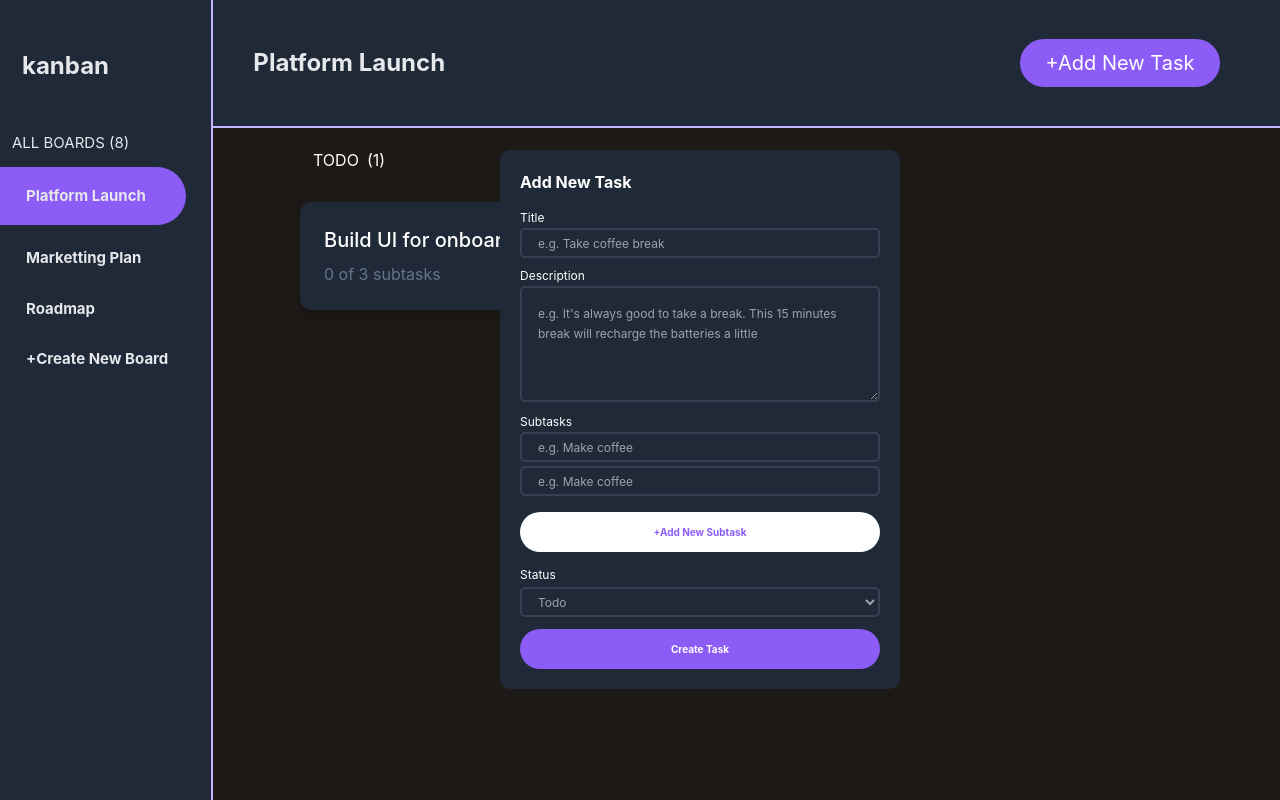
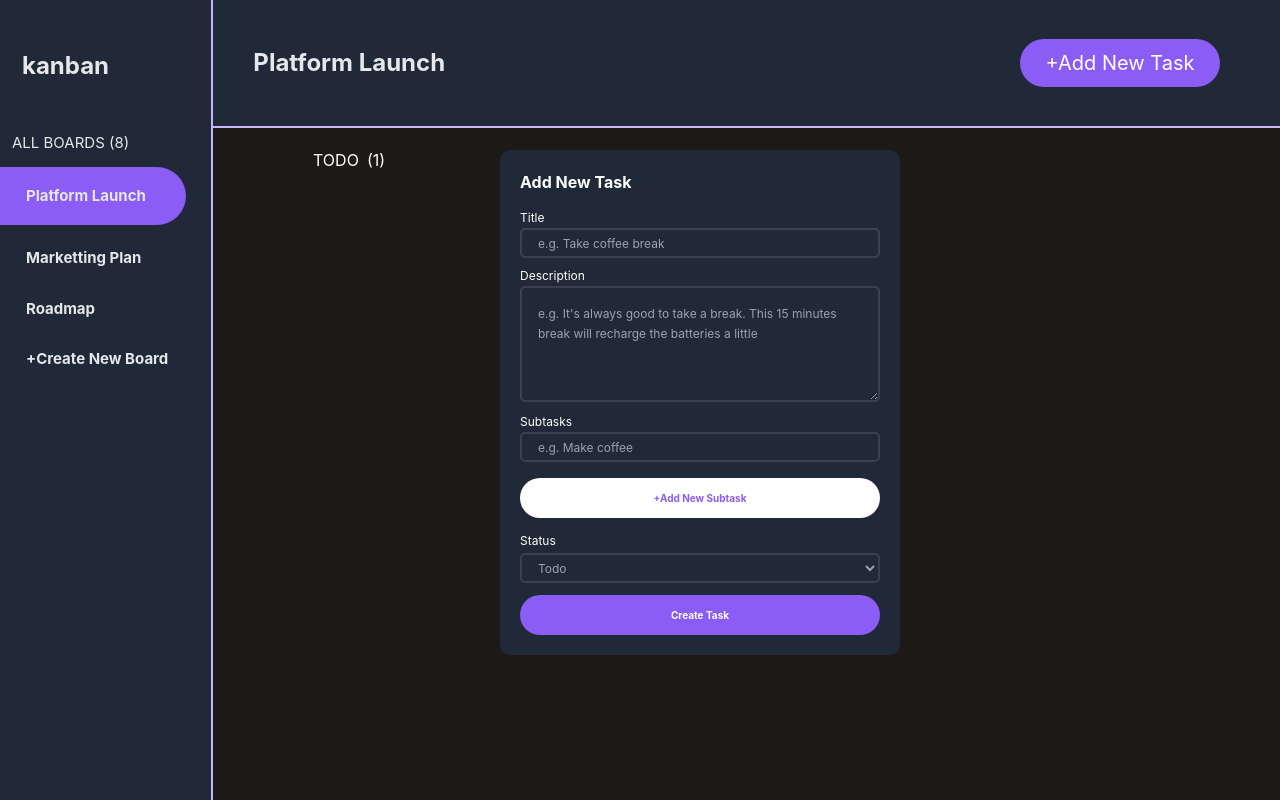
Before and after one commit to a1imansouri1/sedrehTask, a React (Create React App) app: page /platformlaunch in a window 1280 px wide. Both pictures are taken after a click on the button "+Add New Task". Built offline with nearby package versions, Linux system fonts and the light colour scheme.

Commit message:
dev branch a

```diff
--- a/src/Components/AddNewTask/AddNewTask.jsx
+++ b/src/Components/AddNewTask/AddNewTask.jsx
@@ -1,11 +1,29 @@
-import React from 'react'
+import React, { useState } from 'react'
 import { useForm } from "react-hook-form";
 import '../../styles/styles.css'
-import TaskInput from '../Input/TaskInput';
+import TitleInput from '../Inputs/TitleInput';
+import SubTaskInput from '../Inputs/SubTaskInput'
+import { useDispatch, useSelector } from 'react-redux'
+import { taskActions } from '../../Store/taskSlice'
 
 const AddNewTask = ({ closeModal }) => {
-    const { register, handleSubmit } = useForm();
-    const onSubmit = data => console.log(data);
+
+    const [title, setTitle] = useState('')
+
+    const [subTask, setSubTask] = useState([
+        { subTaskKey: '' }
+    ])
+
+    const addNewSubTask = () => {
+        setSubTask([...subTask, { subTaskKey: '' }])
+    }
+
+    const dispatch = useDispatch()
+
+    const addNewTask = () => {
+        dispatch(taskActions.addNewTask({ title, subTask }))
+    }
+
     return (
         <div className='fixed z-10 left-0 top-0 w-full h-full'>
 
@@ -13,8 +31,10 @@ const AddNewTask = ({ closeModal }) => {
             </div>
 
             <div className='absolute w-[400px] top-[150px] left-[500px] p-5 box-border rounded-[10px] border-none bg-gray-800'>
+
                 <h1 className='text-left font-bold mb-[10px]'>Add New Task</h1>
-                <TaskInput title='Title' placeHolder='e.g. Take coffee break' />
+
+                <TitleInput label='Title' title={title} setTitle={setTitle} placeHolder='e.g. Take coffee break' />
 
                 <label className='text-xs'>Description</label>
                 <textarea cols='30' rows='4'
@@ -23,9 +43,19 @@ const AddNewTask = ({ closeModal }) => {
                 >
                 </textarea>
 
-                <TaskInput title='Subtasks' placeHolder='e.g. Make coffee' />
-                <TaskInput title='' placeHolder='e.g. Make coffee' />
-                <button className="font-bold text-[10px] h-[40px] mt-3 text-gray-200 w-full align-middle rounded-full  text-violet-500 bg-white hover:bg-violet-500 hover:text-white duration:300" >+Add New Subtask</button>
+                <label className='mb-1 text-xs'>Subtasks</label>
+                {
+                    subTask.map((item, index) => {
+                        return (
+                            <SubTaskInput subTask={subTask} setSubTask={setSubTask} index={index} />
+                        )
+                    })
+                }
+
+                <button
+                    className="font-bold text-[10px] h-[40px] mt-3 text-gray-200 w-full align-middle rounded-full  text-violet-500 bg-white hover:bg-violet-500 hover:text-white duration:300"
+                    onClick={addNewSubTask}
+                >+Add New Subtask</button>
 
                 <label className='block text-xs mt-[15px] mb-1'>Status</label>
                 <select className='text-xs pl-3 h-[30px] cursor-pointer w-full rounded-[5px] bg-gray-800 border-2 border-gray-700 text-gray-400'>
@@ -34,7 +64,10 @@ const AddNewTask = ({ closeModal }) => {
                     <option value="other">Done</option>
                 </select>
 
-                <button className="font-bold text-[10px] h-[40px] mt-3 text-gray-200 w-full align-middle rounded-full  hover:text-violet-500 hover:bg-white bg-violet-500 text-white duration:300" >Create Task</button>
+                <button
+                    className="font-bold text-[10px] h-[40px] mt-3 text-gray-200 w-full align-middle rounded-full  hover:text-violet-500 hover:bg-white bg-violet-500 text-white duration:300"
+                    onClick={addNewTask}
+                >Create Task</button>
 
             </div>
 
--- a/src/Components/Input/TaskInput.jsx
+++ /dev/null
@@ -1,12 +0,0 @@
-import React from 'react'
-
-const TaskInput = ({title, placeHolder}) => {
-    return (
-        <>
-            <label className='mb-1 text-xs'>{title}</label>
-            <input className='mb-1 h-[30px] pl-4 w-full text-xs leading-5 bg-gray-800 rounded-[5px] border-2 border-gray-700' type="text" placeholder={placeHolder} />
-        </>
-    )
-}
-
-export default TaskInput
--- /dev/null
+++ b/src/Components/Inputs/SubTaskInput.jsx
@@ -0,0 +1,35 @@
+import React, { useState } from 'react'
+
+import { Icon } from '@iconify/react';
+import closeIcon from '@iconify/icons-material-symbols/close';
+
+const SubTaskInput = ({ subTask, setSubTask, index }) => {
+
+    const subTaskChange = (e, index) => {
+        const { name, value } = e.target
+        const list = [...subTask]
+        list[index][name] = value
+        setSubTask(list)
+    }
+
+
+    return (
+        <div className='flex items-center'>
+            <input
+                className='mb-1 h-[30px] pl-4 w-full text-xs leading-5 bg-gray-800 rounded-[5px] border-2 border-gray-700'
+                type="text" placeHolder='e.g. Make coffee'
+                value={subTask.subTaskKey}
+                name='subTaskKey'
+                onChange={e => {
+                    subTaskChange(e, index)
+                    // e.preventDefault()
+                }}
+            />
+            <Icon icon={closeIcon} color='rgb(156 163 175)' className='ml-1.5' />
+
+
+        </div>
+    )
+}
+
+export default SubTaskInput
--- /dev/null
+++ b/src/Components/Inputs/TitleInput.jsx
@@ -0,0 +1,21 @@
+import React, { useState } from 'react'
+
+
+const TaskInput = ({ label, title, setTitle, placeHolder }) => {
+
+
+    return (
+        <>
+            <label className='mb-1 text-xs'>{label}</label>
+            <input
+                className='mb-1 h-[30px] pl-4 w-full text-xs leading-5 bg-gray-800 rounded-[5px] border-2 border-gray-700'
+                type="text" placeholder={placeHolder}
+                value={title}
+                onChange={e => setTitle(e.target.value)}
+            />
+
+        </>
+    )
+}
+
+export default TaskInput
--- a/src/Components/Task/Task.jsx
+++ b/src/Components/Task/Task.jsx
@@ -1,7 +1,7 @@
 import React, { useState } from 'react'
 import ViewTask from '../ViewTask/ViewTask'
 
-const Task = ({ title, description }) => {
+const Task = ({ title, subTaskNumber }) => {
 
     const [openModal, setOpenModal] = useState(false)
     const open = () => setOpenModal(true)
@@ -12,12 +12,12 @@ const Task = ({ title, description }) => {
         <div>
 
             <div
-                className="p-6 max-w-sm bg-gray-800 rounded-xl cursor-pointer shadow-lg flex-row hover:translate-y-2 duration-300"
+                className="p-6 mb-5 max-w-sm bg-gray-800 rounded-xl cursor-pointer shadow-lg flex-row hover:translate-y-2 duration-300"
                 onClick={open}
 
                 >
-                <div className="text-xl mb-2 font-medium text-white">{title}</div>
-                <p className="text-slate-500">{description}</p>
+                <h1 className="text-xl mb-2 font-medium text-white">{title}</h1>
+                <p className="text-slate-500">{subTaskNumber}</p>
             </div>
             {
                 openModal ?
--- a/src/Pages/PlatformLaunch.jsx
+++ b/src/Pages/PlatformLaunch.jsx
@@ -2,18 +2,11 @@ import React, { useState } from 'react'
 import Header from '../Components/Header/Header'
 import Task from '../Components/Task/Task'
 import Status from '../Components/Status/Status'
+import { useSelector } from 'react-redux'
 
 const PlatformLaunch = () => {
 
-  const [task, setTask] = useState([
-    { title: 'Build UI for onboarding flow', description: '0 of 3 subtasks' }
-  ])
-
-  const addTask = (task1) => {
-    const description = 'abc'
-    const newTask = { description, ...task1 }
-    setTask([...task, newTask])
-  }
+  const taskItems = useSelector(state => state.task.taskItems)
 
   return (
     <>
@@ -21,9 +14,10 @@ const PlatformLaunch = () => {
         <div className='ml-[300px]'>
           <Status title='TODO' color='rgb(34 211 238)' toDoQuant='(1)' />
           {
-            task.map(item => {
+            taskItems.map(item => {
+              const subTaskArray = item.subTask
               return (
-                <Task title={item.title} description={item.description} />
+                <Task title={item.title} subTaskNumber={'0 of '+ subTaskArray.length + ' subtasks'} />
               )
             })
           }
--- a/src/Store/addNewTaskSlice.js
+++ /dev/null
@@ -1,15 +0,0 @@
-import { createSlice } from "@reduxjs/toolkit";
-
-const addNewTaskSlice = createSlice({
-    name: 'addNewTask',
-    initialState: { addNewTaskIsVisible: false },
-
-    reducers: {
-        toggle(state) {
-            state.addNewTaskIsVisible = !state.addNewTaskIsVisible
-        }
-    }
-})
-
-export const addNewTaskActions = addNewTaskSlice.actions
-export default addNewTaskSlice
--- a/src/Store/store.js
+++ b/src/Store/store.js
@@ -1,9 +1,9 @@
 import { configureStore, getDefaultMiddleware } from "@reduxjs/toolkit";
-import addNewTaskSlice from "./addNewTaskSlice";
+import taskSlice from "./taskSlice";
 
 const store = configureStore({
     reducer: {
-        addNewTask: cartSlice.reducer,
+        task: taskSlice.reducer,
     },
 })
 
--- /dev/null
+++ b/src/Store/taskSlice.js
@@ -0,0 +1,45 @@
+import { createSlice } from "@reduxjs/toolkit";
+
+const items =
+    localStorage.getItem("taskItems") !== null
+        ? JSON.parse(localStorage.getItem("taskItems"))
+        : [];
+
+const setItemFunc = (item) => {
+    localStorage.setItem("taskItems", JSON.stringify(item));
+};
+
+const initialState = {
+    taskItems: items,
+}
+
+const taskSlice = createSlice({
+    name: 'task',
+    initialState: initialState,
+
+    reducers: {
+
+        addNewTask(state, action) {
+
+            const newItem = action.payload
+
+            state.taskItems.push({
+                title: newItem.title,
+                subTask: newItem.subTask,
+            })
+
+            setItemFunc(
+                state.taskItems.map((item) => item)
+            )
+
+        },
+
+        subTasksNumber(state, action){
+
+        }
+
+    }
+})
+
+export const taskActions = taskSlice.actions
+export default taskSlice
--- a/src/index.js
+++ b/src/index.js
@@ -5,12 +5,18 @@ import App from './App';
 
 import { BrowserRouter as Router } from 'react-router-dom';
 
+import store from './Store/store';
+import { Provider } from 'react-redux';
 
 const root = ReactDOM.createRoot(document.getElementById('root'));
 root.render(
   <React.StrictMode>
     <Router>
-      <App />
+
+      <Provider store={store}>
+        <App />
+      </Provider>
+
     </Router>
   </React.StrictMode>
 );
```
Also changed, not shown: src/context/addTaskContext.js (added).
